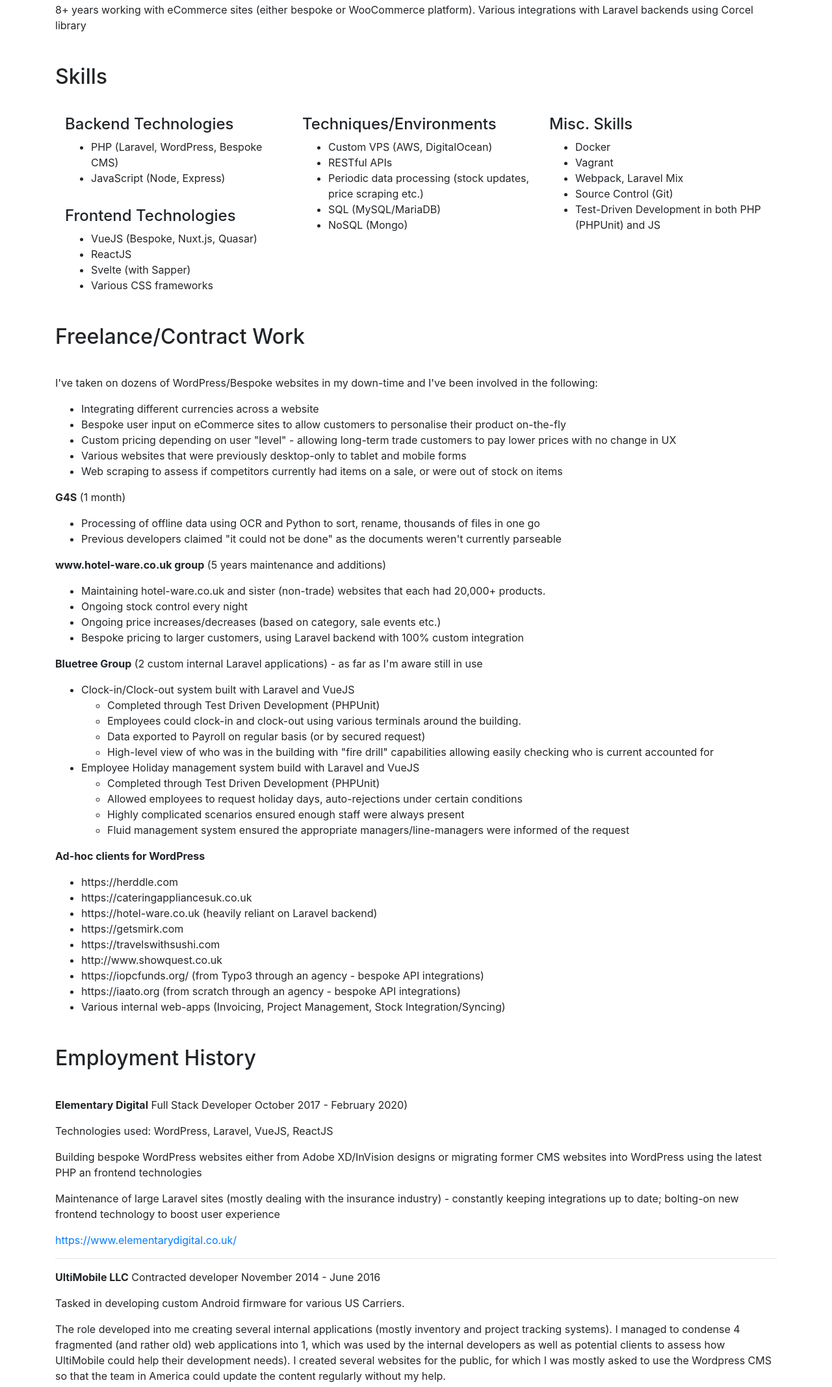
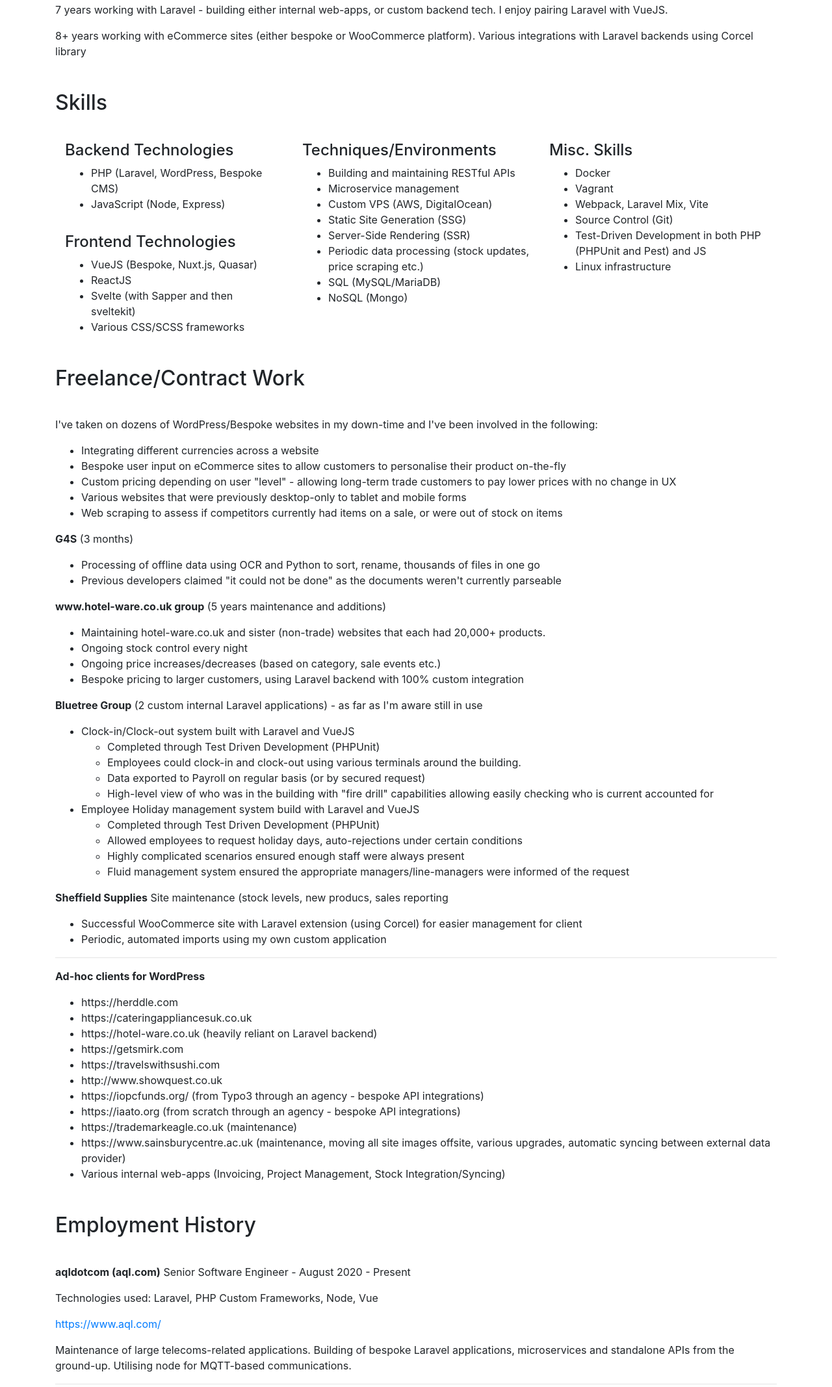
Before and after one commit to jgreaves8/jgreaves8.github.io, a plain HTML site: page index.html in a window 1280 px wide. Shown: the part 334-2468 px from the top of the page at 65% size. Drawn offline with nearby package versions, Linux system fonts and the light colour scheme.

Commit message:
October 21st 2022

```diff
--- a/index.html
+++ b/index.html
@@ -28,7 +28,8 @@
         <div class="row first">
             <div class="col">
                 <h1>Jonathan Greaves, Full Stack Web Developer</h1>
-                <p><strong>Laravel, WordPress, Node, VueJS, ReactJS, SvelteJS</strong></p>
+                <p><strong>PHP, Laravel, WordPress, Node, VueJS, NuxtJS, SvelteJS, Bash</strong></p>
+                <p>Currently working as a Senior Software Engineer at aqldotcom</p>
                 <p>Sheffield, United Kingdom</p>
                 <a href="#skills">Skills</a> -
                 <a href="#freelance-and-contract-work">Freelance/Contract Work</a> -
@@ -41,10 +42,10 @@
         <div class="row">
             <div class="col">
                 <p>
-                    PHP developer for 9 years, I'm currently freelancing, splitting my time between Laravel, VueJS projects and WordPress.
+                    PHP developer for 10 years - favourite stack being Laravel with Nuxt (Vue.js)
                 </p>
                 <p>
-                    5 years working with Laravel - building either internal web-apps, or custom backend tech. I enjoy pairing Laravel with VueJS.
+                    7 years working with Laravel - building either internal web-apps, or custom backend tech. I enjoy pairing Laravel with VueJS.
                 </p>
                 <p>
                     8+ years working with eCommerce sites (either bespoke or WooCommerce platform). Various integrations with Laravel backends using Corcel library
@@ -76,8 +77,8 @@
                 <ul>
                     <li>VueJS (Bespoke, Nuxt.js, Quasar)</li>
                     <li>ReactJS</li>
-                    <li>Svelte (with Sapper)</li>
-                    <li>Various CSS frameworks</li>
+                    <li>Svelte (with Sapper and then sveltekit)</li>
+                    <li>Various CSS/SCSS frameworks</li>
                 </ul>
 
                 </div>
@@ -85,8 +86,11 @@
             <div class="col-12 col-lg-4">
                 <h4>Techniques/Environments</h4>
                 <ul>
+                    <li>Building and maintaining RESTful APIs</li>
+                    <li>Microservice management</li>
                     <li>Custom VPS (AWS, DigitalOcean)</li>
-                    <li>RESTful APIs</li>
+                    <li>Static Site Generation (SSG)</li>
+                    <li>Server-Side Rendering (SSR)</li>
                     <li>Periodic data processing (stock updates, price scraping etc.)</li>
                     <li>SQL (MySQL/MariaDB)</li>
                     <li>NoSQL (Mongo)</li>
@@ -97,9 +101,10 @@
                 <ul>
                     <li>Docker</li>
                     <li>Vagrant</li>
-                    <li>Webpack, Laravel Mix</li>
+                    <li>Webpack, Laravel Mix, Vite</li>
                     <li>Source Control (Git)</li>
-                    <li>Test-Driven Development in both PHP (PHPUnit) and JS</li>
+                    <li>Test-Driven Development in both PHP (PHPUnit and Pest) and JS</li>
+                    <li>Linux infrastructure</li>
                 </ul>
             </div>
         </div>
@@ -123,7 +128,7 @@
                     <li>Web scraping to assess if competitors currently had items on a sale, or were out of stock on items</li>
                 </ul>
 
-                <p><strong>G4S</strong> (1 month)</p>
+                <p><strong>G4S</strong> (3 months)</p>
 
                 <ul>
                     <li>Processing of offline data using OCR and Python to sort, rename, thousands of files in one go</li>
@@ -154,6 +159,12 @@
                         <li>Fluid management system ensured the appropriate managers/line-managers were informed of the request</li>
                     </ul>
                 </ul>
+                <p><strong>Sheffield Supplies</strong> Site maintenance (stock levels, new producs, sales reporting</p>
+                <ul>
+                    <li>Successful WooCommerce site with Laravel extension (using Corcel) for easier management for client</li>
+                    <li>Periodic, automated imports using my own custom application</li>
+                </ul>
+                <hr>
                 <p><strong>Ad-hoc clients for WordPress</strong></p>
                 <ul>
                     <li>https://herddle.com</li>
@@ -164,6 +175,8 @@
                     <li>http://www.showquest.co.uk</li>
                     <li>https://iopcfunds.org/ (from Typo3 through an agency - bespoke API integrations)</li>
                     <li>https://iaato.org (from scratch through an agency - bespoke API integrations)</li>
+                    <li>https://trademarkeagle.co.uk (maintenance)</li>
+                    <li>https://www.sainsburycentre.ac.uk (maintenance, moving all site images offsite, various upgrades, automatic syncing between external data provider)</li>
                     <li>Various internal web-apps (Invoicing, Project Management, Stock Integration/Syncing)</li>
                 </ul>
             </div>
@@ -177,6 +190,23 @@
 
         <div class="row">
             <div class="col">
+
+                <p><strong>aqldotcom (aql.com)</strong> Senior Software Engineer - August 2020 - Present</p>
+
+                <p>
+                    Technologies used: Laravel, PHP Custom Frameworks, Node, Vue
+                </p>
+
+                <p>
+                    <a href="https://www.aql.com/" target="_blank">https://www.aql.com/</a>
+                </p>
+
+                <p>
+                    Maintenance of large telecoms-related applications. Building of bespoke Laravel applications, microservices and standalone APIs from the ground-up.
+                    Utilising node for MQTT-based communications.
+                </p>
+
+                <hr />
 
                 <p><strong>Elementary Digital</strong> Full Stack Developer October 2017 - February 2020)</p>
 
@@ -227,5 +257,5 @@
     <!-- <script src="https://code.jquery.com/jquery-3.5.1.slim.min.js" integrity="sha384-DfXdz2htPH0lsSSs5nCTpuj/zy4C+OGpamoFVy38MVBnE+IbbVYUew+OrCXaRkfj" crossorigin="anonymous"></script> -->
     <!-- <script src="https://cdn.jsdelivr.net/npm/popper.js@1.16.0/dist/umd/popper.min.js" integrity="sha384-Q6E9RHvbIyZFJoft+2mJbHaEWldlvI9IOYy5n3zV9zzTtmI3UksdQRVvoxMfooAo" crossorigin="anonymous"></script> -->
     <!-- <script src="https://stackpath.bootstrapcdn.com/bootstrap/4.5.0/js/bootstrap.min.js" integrity="sha384-OgVRvuATP1z7JjHLkuOU7Xw704+h835Lr+6QL9UvYjZE3Ipu6Tp75j7Bh/kR0JKI" crossorigin="anonymous"></script> -->
-  </body>
+    </body>
 </html>
```
